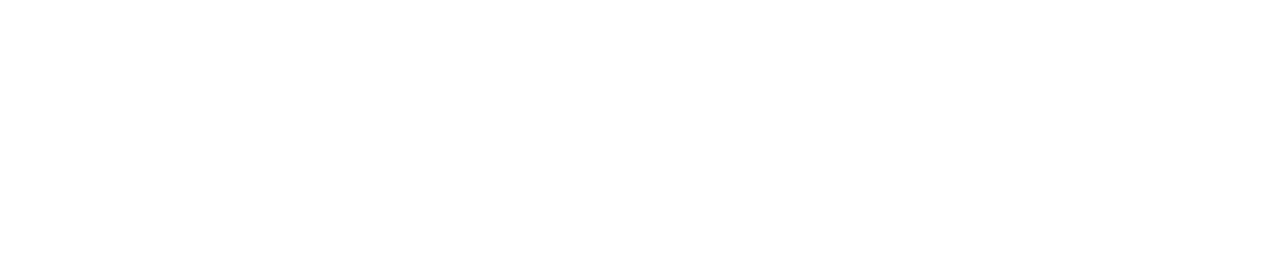
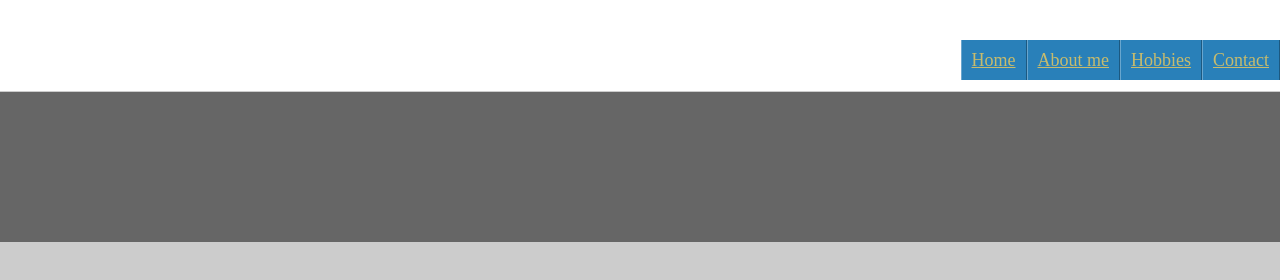
Before and after one commit to Pradeepgrg/bioSite, a plain HTML site: page Contact.html in a window 1280 px wide. Drawn offline with Linux system fonts and the light colour scheme.

Commit message:
created index.html

```diff
--- a/Contact.html
+++ b/Contact.html
@@ -0,0 +1,23 @@
+<!DOCTYPE html>
+<html lang="en">
+<head>
+    <title>bioSite Project</title>
+    <link href="style.css" type="text/css" rel="stylesheet">
+</head>
+<body>
+    <header>
+        <nav>
+            <ul>
+                <li><a href="index.html">Home</a></li>
+                <li><a href="About.html">About me</a></li>
+                <li><a href="Hobbies.html">Hobbies</a></li>
+                <li><a href="Contact.html">Contact</a></li>
+            </ul>
+        </nav>
+        <div class="clear"></div>
+
+        <div class="footer">
+
+        </div>
+    </body>
+    </html>
--- a/style.css
+++ b/style.css
@@ -7,6 +7,8 @@ body {
 
 nav {
     margin-bottom: 20px;
+    float:right;
+    margin-top: 50px;
 }
 
 nav ul {
@@ -34,3 +36,18 @@ nav li a:hover {
 .clear {
     clear:both;
 }
+
+header {
+    background-color: white;
+}
+
+.footer {
+    background: #666;
+    width: 100%;
+    height: 150px;
+    border-top: #CCC solid 1px;
+}
+
+#slides {
+    display: none;
+}
```
Also changed, not shown: Hobbies.html (+23 -0 lines), index.html (+2 -0 lines).
